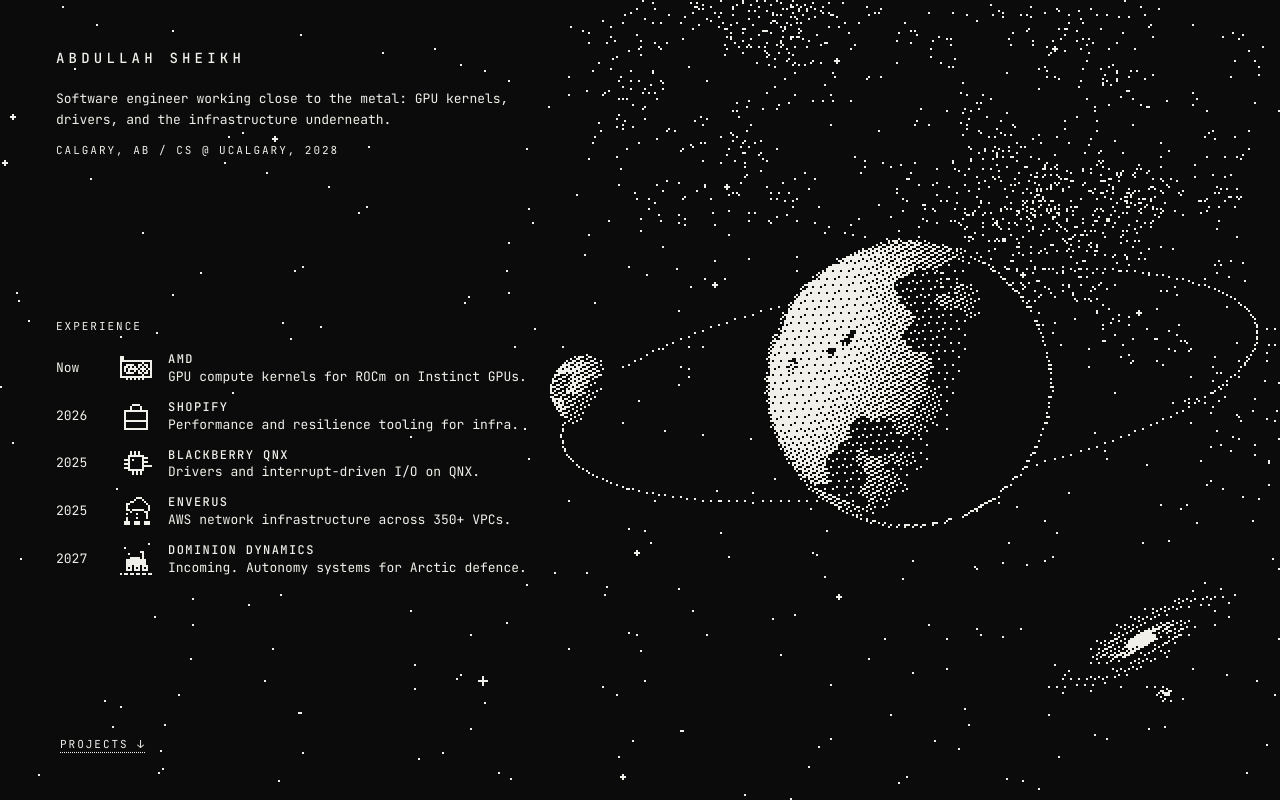
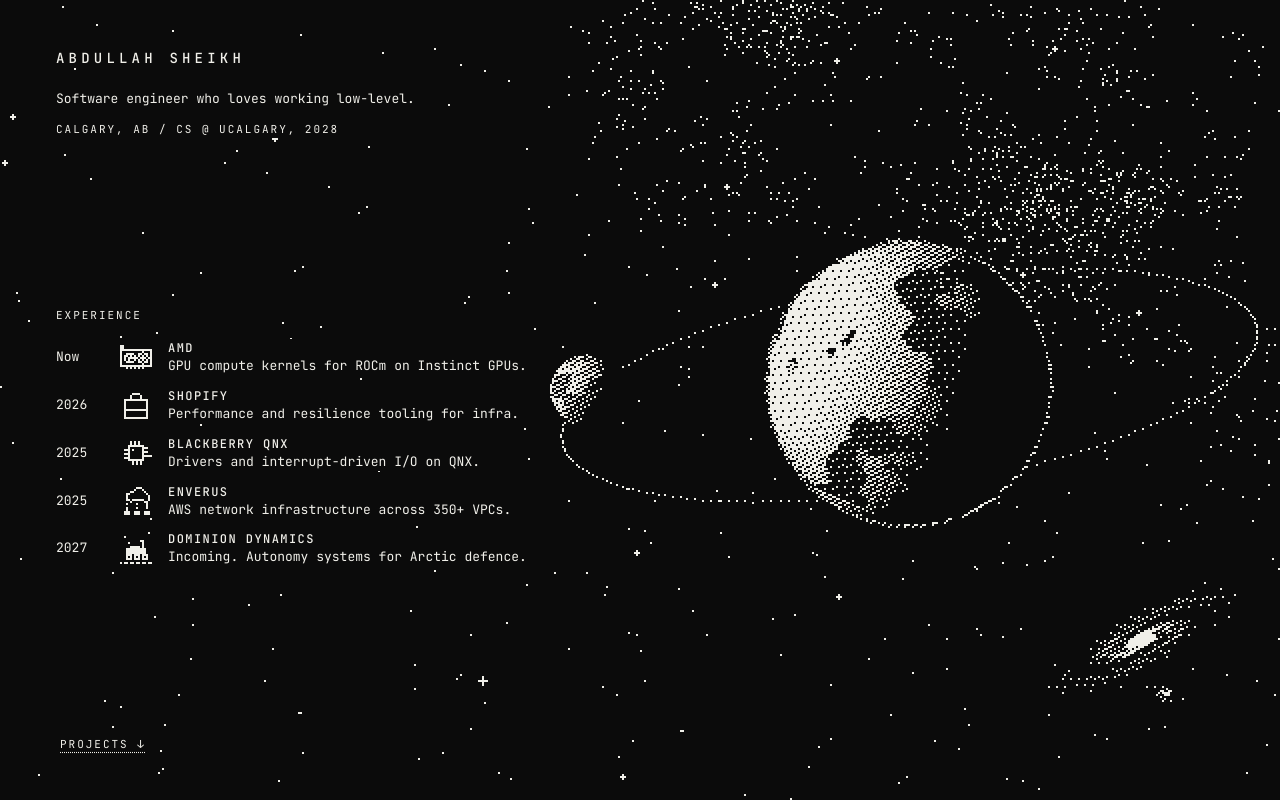
Before and after one commit to Abuudiii/portfolio_, a React (Vite) app: page / in a window 1280 px wide. Shown: the top 800 px of the page. Built offline with nearby package versions, Linux system fonts and the light colour scheme.

Commit message:
Shorter tagline

```diff
--- a/index.html
+++ b/index.html
@@ -5,7 +5,7 @@
     <link rel="icon" type="image/svg+xml" href="./favicon.svg" />
     <meta name="viewport" content="width=device-width, initial-scale=1.0" />
     <meta name="theme-color" content="#0b0b0b" />
-    <meta name="description" content="Abdullah Sheikh. Software engineer working on GPU kernels, drivers, and infrastructure." />
+    <meta name="description" content="Abdullah Sheikh. Software engineer who loves working low-level." />
     <title>Abdullah Sheikh</title>
     <link rel="preconnect" href="https://fonts.googleapis.com" />
     <link rel="preconnect" href="https://fonts.gstatic.com" crossorigin />
--- a/src/data/profile.ts
+++ b/src/data/profile.ts
@@ -1,6 +1,6 @@
 export const profile = {
   name: 'Abdullah Sheikh',
-  tagline: 'Software engineer working close to the metal: GPU kernels, drivers, and the infrastructure underneath.',
+  tagline: 'Software engineer who loves working low-level.',
   location: 'Calgary, AB',
   school: 'CS @ UCalgary, 2028',
   email: 'sheikh07abdullah@gmail.com',
```
